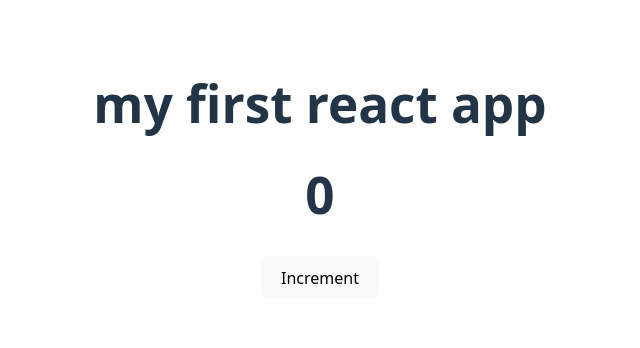
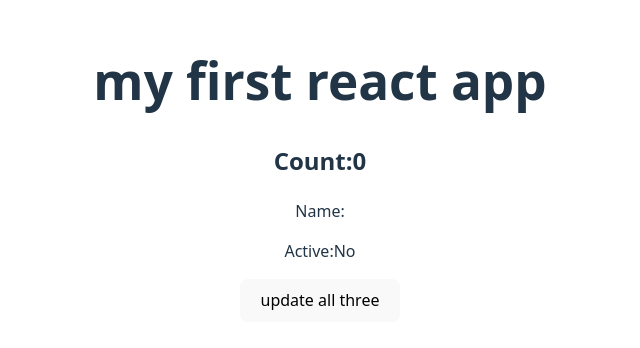
Before and after one commit to anubapatla/My-First-React-App, a React (Vite) app: page / in a window 1280 px wide. Shown: the part 230-578 px from the top of the page, without its empty margins (320-960 px from the left). Built offline with nearby package versions, Linux system fonts and the light colour scheme.

Commit message:
batching component created and apllied batching in usestate

```diff
--- a/src/App.jsx
+++ b/src/App.jsx
@@ -25,16 +25,21 @@
 import { LoginCard } from "./LoginCard";
 import { SimpleCounter } from "./SimpleCounter";
 import { UserDashboard } from "./UserDashboard";
+import {PrevStateCounter} from "./PrevStateCounter"
+import { BatchingCounter } from "./BatchingCounter";
 function App() {
   //const [count, setCount] = useState(0)
 
   return (
     <div>
        <h1> my first react app</h1>
+       <BatchingCounter/>
       {/* <UserDashboard isPremium={true}/>
        <Counter/>
-       <LoginCard/>*/}
-       <SimpleCounter/>
+       <LoginCard/>
+        <PrevStateCounter/>
+       <SimpleCounter/>*/}
+
     </div>
   );}
 
--- /dev/null
+++ b/src/BatchingCounter.jsx
@@ -0,0 +1,27 @@
+import {useState} from 'react';
+export const BatchingCounter = () => {
+    const[count,setCount] = useState(0);
+    const[name, setName] =useState("")
+    const[isActive, SetIsActive]=useState(false);
+     console.log("render phase:component rendering ");
+     const handleClick = ()=>{
+        setCount((prev) => {
+        return prev+1;
+        });
+        setCount((prev) => {
+        return prev +5;
+        });
+        setCount((prev) => {
+        return prev +10;
+      });
+      setName("Updated all");
+      SetIsActive(true);
+    };
+    return<div>
+        <h2> Count:{count}</h2>
+        <p> Name: {name}</p>
+        <p> Active:{isActive ? "yes" : "No" }</p>
+        <button onClick={handleClick}>update all three</button>
+
+    </div>
+}
--- /dev/null
+++ b/src/PrevStateCounter.jsx
@@ -0,0 +1,24 @@
+import {useState} from 'react';
+export const PrevStateCounter = () => {
+    const[count,setCount] = useState(0);
+     console.log("render phase:component rendering with count =",count);
+     const handleClick = ()=>{
+        setCount((prev) => {
+        console.log("first undater fn: prev count:",prev);
+        return prev+1;
+        });
+        setCount((prev) => {
+        console.log("second updater fn: prev count:",prev);
+        return prev +5;
+        });
+        setCount((prev) => {
+        console.log("third updater fn: prev count:",prev);
+        return prev +10;
+      });
+    };
+    return<div>
+        <h1>{count}</h1>
+        <button onClick={handleClick}>Increment</button>
+
+    </div>
+}
```
